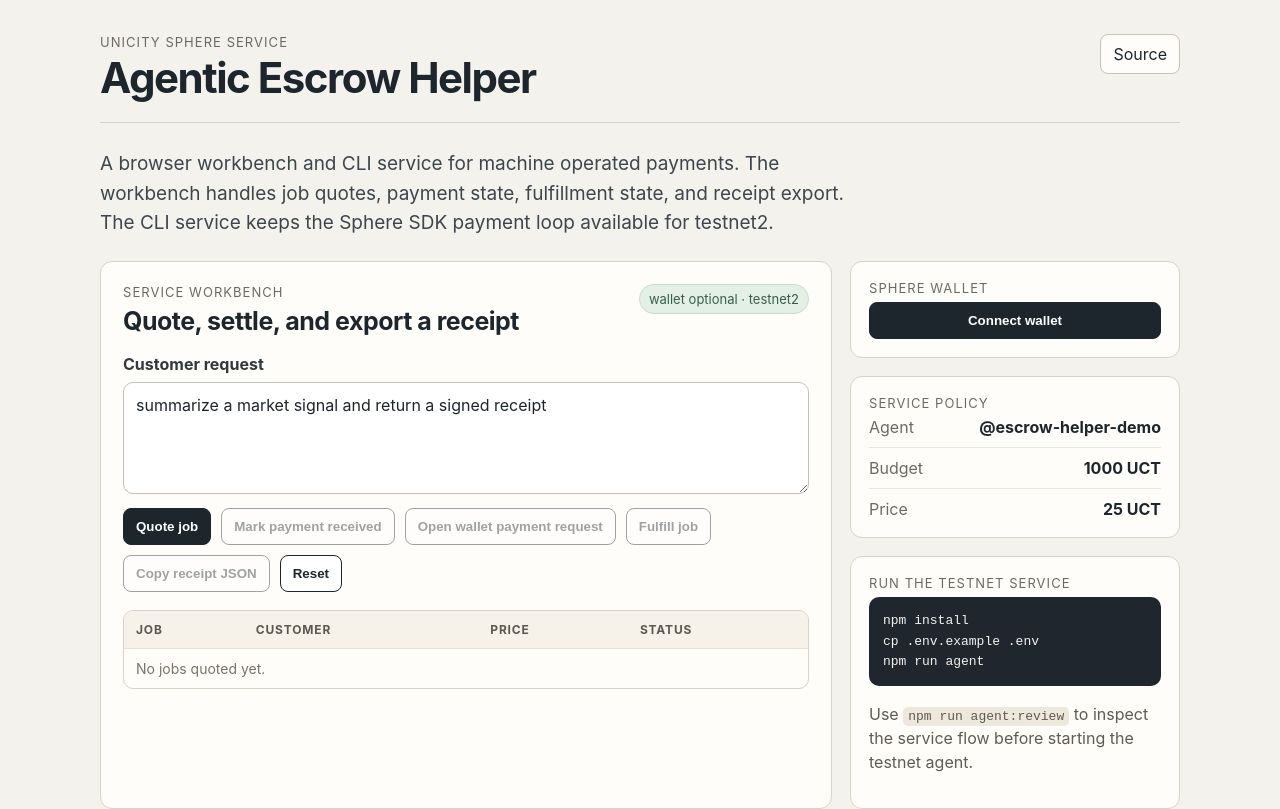
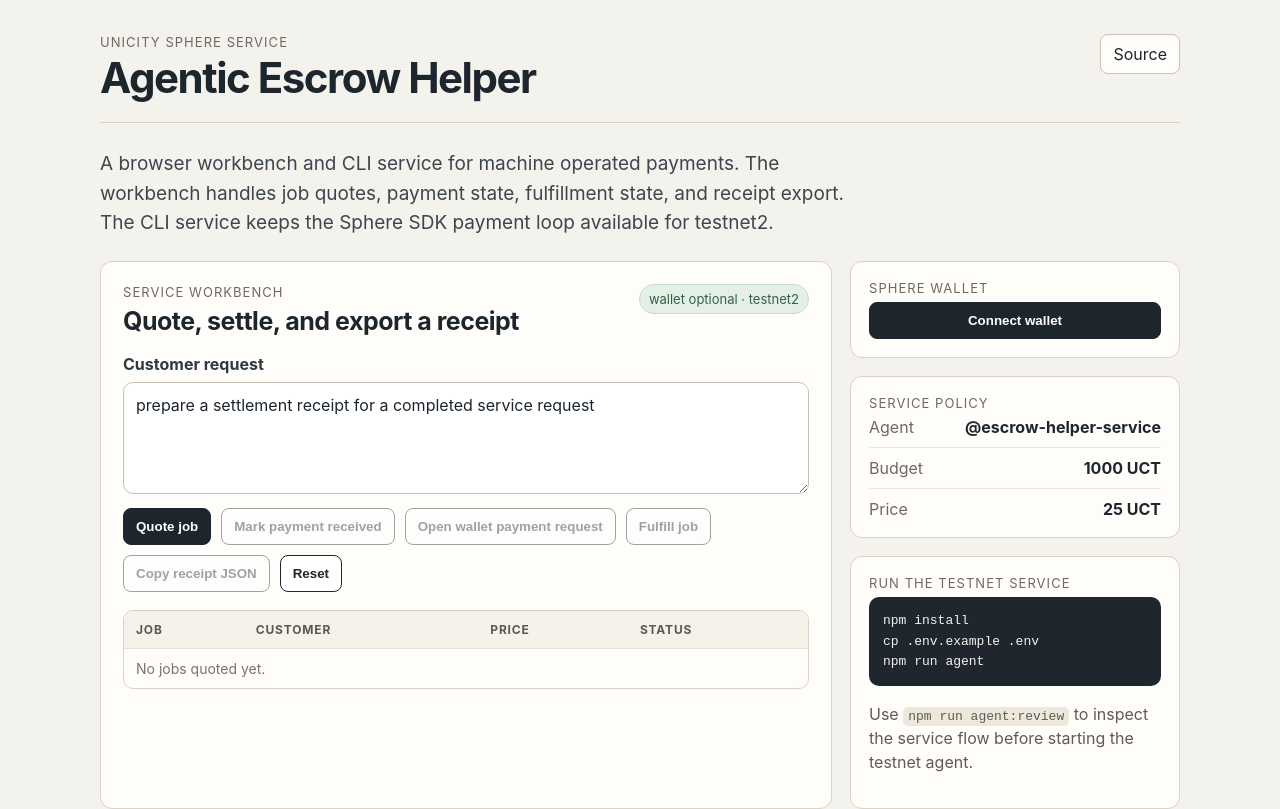
Before and after one commit to samsamtrum/unicity-agentic-escrow-bot, a React (Vite) app: page / in a window 1280 px wide. Shown: the top 809 px of the page. Built offline with nearby package versions, Linux system fonts and the light colour scheme.

Commit message:
Clean service naming

```diff
--- a/src/App.tsx
+++ b/src/App.tsx
@@ -20,14 +20,14 @@ function makeReceipt(state: AgentState) {
 
 function App() {
   const [state, setState] = useState(loadState);
-  const [request, setRequest] = useState('summarize a market signal and return a signed receipt');
+  const [request, setRequest] = useState('prepare a settlement receipt for a completed service request');
   const [copied, setCopied] = useState(false);
   const [wallet, setWallet] = useState<WalletState>(initialWalletState);
   const activeJob = useMemo(() => state.jobs[0], [state.jobs]);
 
   useEffect(() => saveState(state), [state]);
 
-  const createQuote = () => setState((current) => quoteJob(current, '@demo-customer', request));
+  const createQuote = () => setState((current) => quoteJob(current, '@service-customer', request));
   const pay = () => activeJob && setState((current) => markPaid(current, activeJob.id));
   const fulfill = () => activeJob && setState((current) => fulfillJob(current, activeJob.id));
   const reset = () => setState(clearState());
--- a/src/agentCore.ts
+++ b/src/agentCore.ts
@@ -16,7 +16,7 @@ export type AgentState = {
 
 export function createInitialState(): AgentState {
   return {
-    nametag: '@escrow-helper-demo',
+    nametag: '@escrow-helper-service',
     budgetUct: 1000,
     servicePriceUct: 25,
     jobs: [],
--- a/src/index.ts
+++ b/src/index.ts
@@ -18,9 +18,9 @@ function readConfig(): Config {
   return {
     network: (process.env.UNICITY_NETWORK ?? 'testnet') as Config['network'],
     walletApi: process.env.UNICITY_WALLET_API ?? 'https://wallet-api.unicity.network',
-    deviceId: process.env.UNICITY_DEVICE_ID ?? 'agentic-escrow-demo-device',
+    deviceId: process.env.UNICITY_DEVICE_ID ?? 'agentic-escrow-service-device',
     oracleApiKey: process.env.UNICITY_ORACLE_API_KEY ?? 'sk_ddc3cfcc001e4a28ac3fad7407f99590',
-    agentNametag: process.env.AGENT_NAMETAG ?? 'escrow-helper-demo',
+    agentNametag: process.env.AGENT_NAMETAG ?? 'escrow-helper-service',
     agentBudgetUct: BigInt(process.env.AGENT_BUDGET_UCT ?? '1000'),
     servicePriceUct: BigInt(process.env.SERVICE_PRICE_UCT ?? '25'),
     dryRun: (process.env.DRY_RUN ?? 'true').toLowerCase() !== 'false',
@@ -79,7 +79,7 @@ async function main(): Promise<void> {
   console.log('Autonomous escrow helper loop started.');
   console.log('Policy: quote small service requests, request payment, and settle only inside budget.');
   console.log('Price per service:', config.servicePriceUct.toString(), 'UCT');
-  console.log('Mode:', config.dryRun ? 'dry-run demo' : 'live testnet2');
+  console.log('Mode:', config.dryRun ? 'dry-run' : 'live testnet2');
 
   sphere.payments.onPaymentRequestResponse((response) => {
     console.log('Payment request response:', response.responseType, response.transferId ?? 'no-transfer');
--- a/src/reviewFlow.ts
+++ b/src/reviewFlow.ts
@@ -1,7 +1,7 @@
 import { createInitialState, fulfillJob, markPaid, quoteJob } from './agentCore';
 
 let state = createInitialState();
-state = quoteJob(state, '@demo-customer', 'summarize a market signal and return a signed receipt');
+state = quoteJob(state, '@service-customer', 'prepare a settlement receipt for a completed service request');
 const job = state.jobs[0];
 state = markPaid(state, job.id);
 state = fulfillJob(state, job.id);
```
Also changed, not shown: 1 other file (tests, documents, lock files or other folders).
